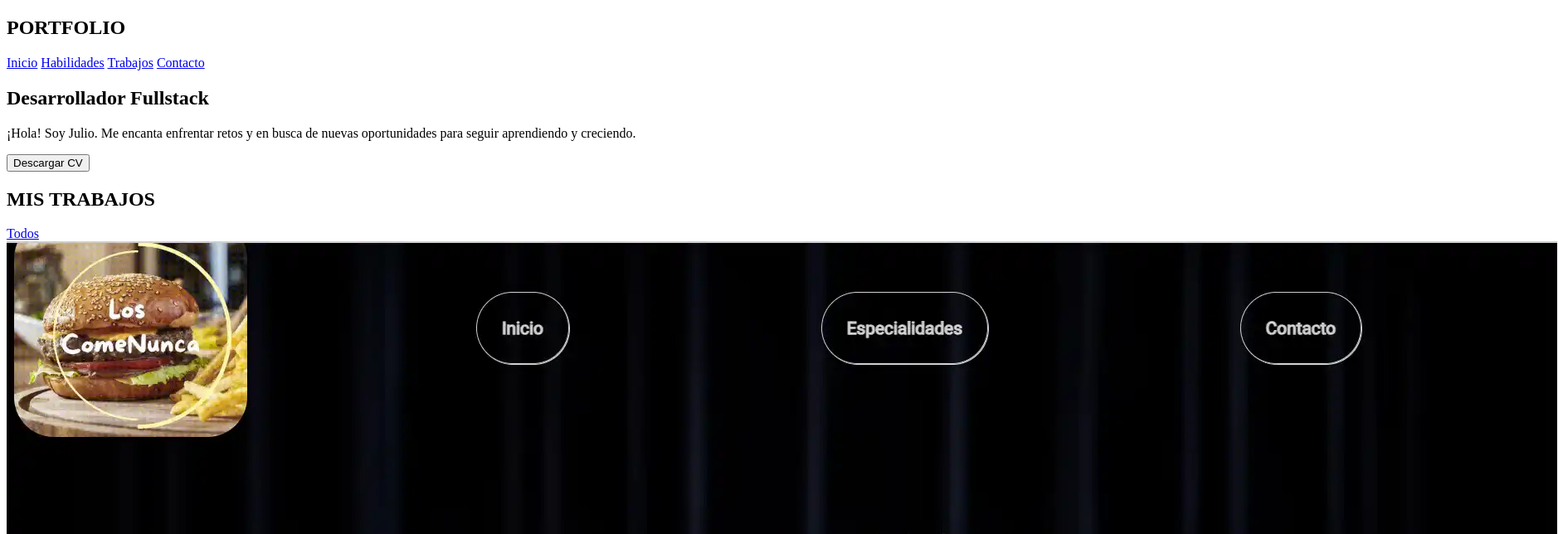
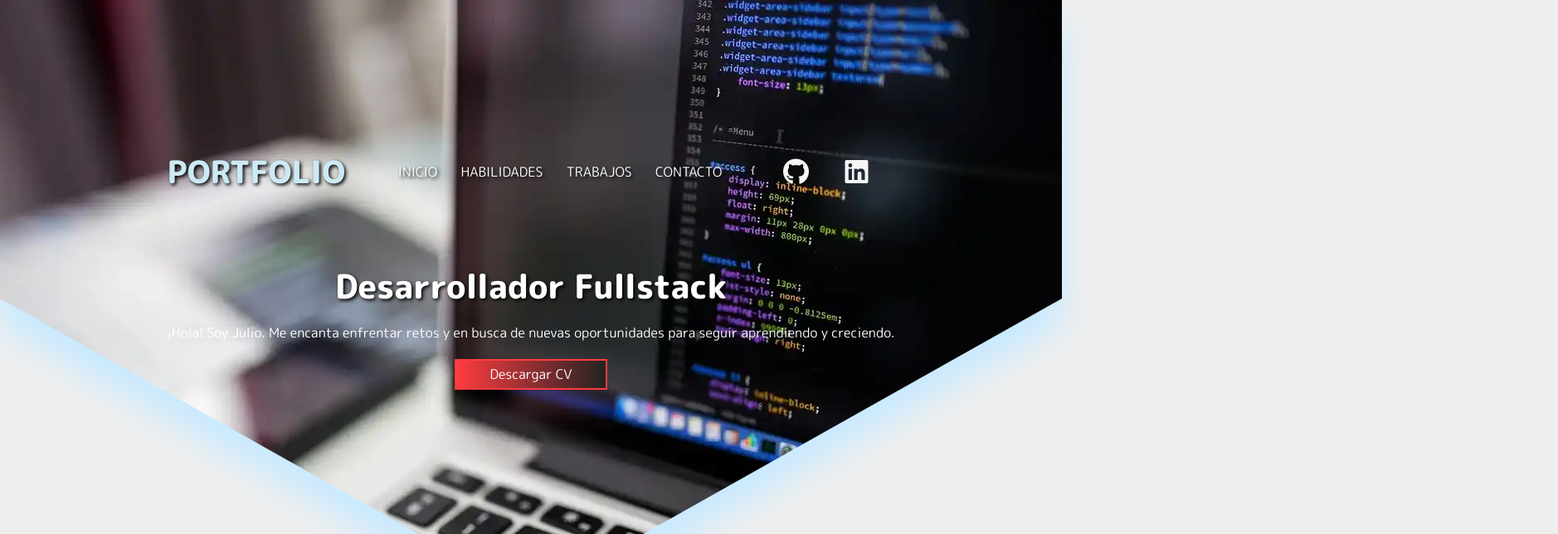
Before and after one commit to julio23b/Portafolio, a plain HTML site: page index.html in a window 1280 px wide. Shown: the top 644 px of the page at 83% size, 1878 px wide, since content can reach past the window. Drawn offline with Linux system fonts and the light colour scheme; files whose address does not match are found by name.

Commit message:
Update index.html

```diff
--- a/index.html
+++ b/index.html
@@ -4,8 +4,8 @@
     <meta charset="UTF-8">
     <meta http-equiv="X-UA-Compatible" content="IE=edge">
     <meta name="viewport" content="width=device-width, initial-scale=1.0">
-    <link rel="preload" rel="stylesheet" href="https://cdnjs.cloudflare.com/ajax/libs/font-awesome/6.2.0/css/all.min.css" integrity="sha512-xh6O/CkQoPOWDdYTDqeRdPCVd1SpvCA9XXcUnZS2FmJNp1coAFzvtCN9BmamE+4aHK8yyUHUSCcJHgXloTyT2A==" crossorigin="anonymous" referrerpolicy="no-referrer" />
-    <link rel="preload" rel="stylesheet" href="assets/css/style.css">
+    <link rel="stylesheet" href="https://cdnjs.cloudflare.com/ajax/libs/font-awesome/6.2.0/css/all.min.css" integrity="sha512-xh6O/CkQoPOWDdYTDqeRdPCVd1SpvCA9XXcUnZS2FmJNp1coAFzvtCN9BmamE+4aHK8yyUHUSCcJHgXloTyT2A==" crossorigin="anonymous" referrerpolicy="no-referrer" />
+    <link rel="stylesheet" href="assets/css/style.css">
     <title>Porfolio</title>
 </head>
 <body>
```
